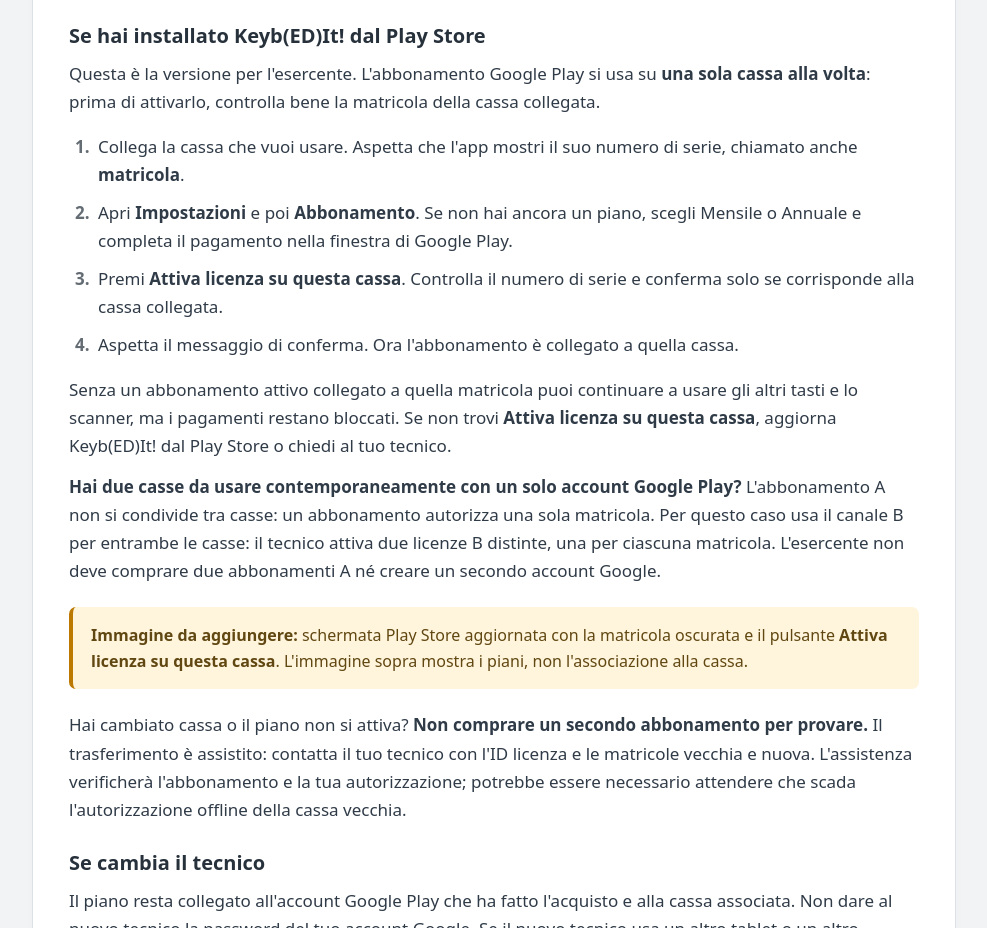
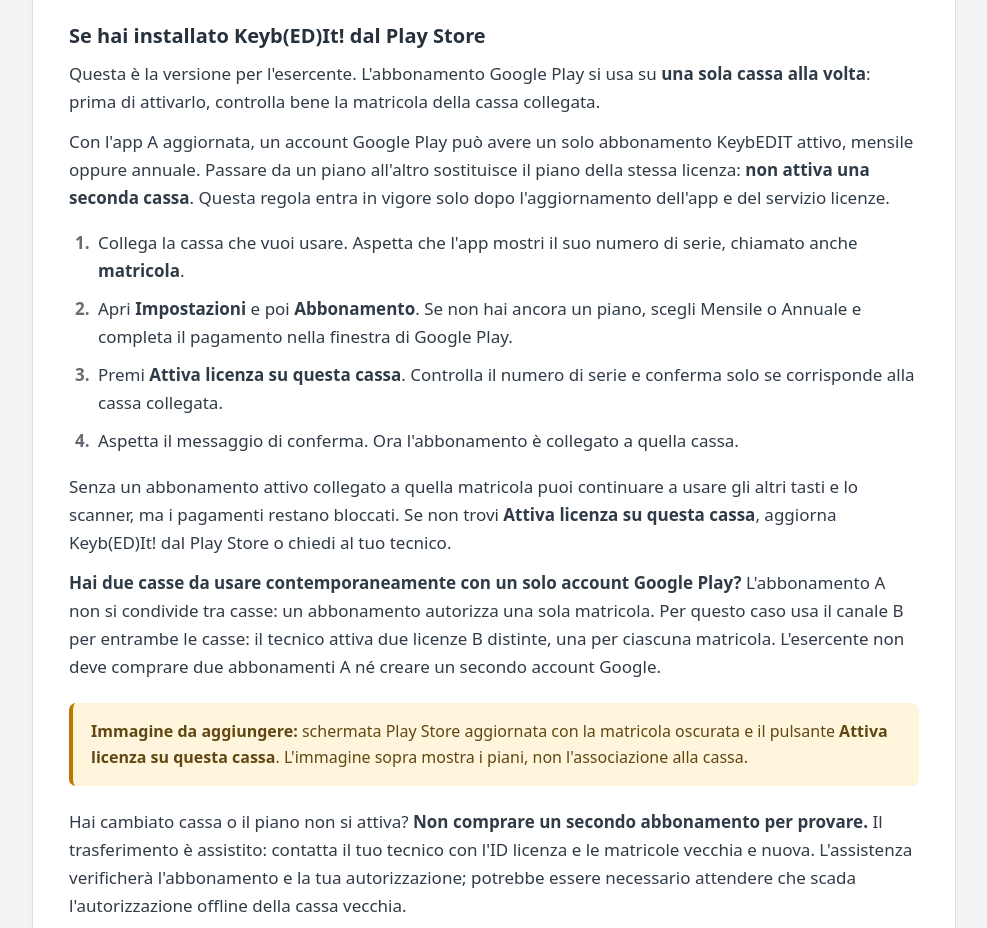
Before and after one commit to rdbecrsolutions/keybedit.onlinehelp.io, a plain HTML site: page index.html in a window 1280 px wide. Shown: the part 9586-10514 px from the top of the page, without its empty margins (286-1273 px from the left). Drawn offline with Linux system fonts and the light colour scheme.

Commit message:
Clarify one A subscription per Play account

```diff
--- a/index.html
+++ b/index.html
@@ -238,6 +238,7 @@
       <p>Acquisto e ripristino tramite Google Play sono disponibili nell'app Android, non nei pulsanti della versione PC. Se i piani non sono disponibili o i pulsanti restano inattivi, verifica il collegamento a Internet e Google Play e chiedi assistenza: non ripetere acquisti.</p>
       <h3>Se hai installato Keyb(ED)It! dal Play Store</h3>
       <p>Questa è la versione per l'esercente. L'abbonamento Google Play si usa su <strong>una sola cassa alla volta</strong>: prima di attivarlo, controlla bene la matricola della cassa collegata.</p>
+      <p>Con l'app A aggiornata, un account Google Play può avere un solo abbonamento KeybEDIT attivo, mensile oppure annuale. Passare da un piano all'altro sostituisce il piano della stessa licenza: <strong>non attiva una seconda cassa</strong>. Questa regola entra in vigore solo dopo l'aggiornamento dell'app e del servizio licenze.</p>
       <ol>
         <li>Collega la cassa che vuoi usare. Aspetta che l'app mostri il suo numero di serie, chiamato anche <strong>matricola</strong>.</li>
         <li>Apri <strong>Impostazioni</strong> e poi <strong>Abbonamento</strong>. Se non hai ancora un piano, scegli Mensile o Annuale e completa il pagamento nella finestra di Google Play.</li>
```
